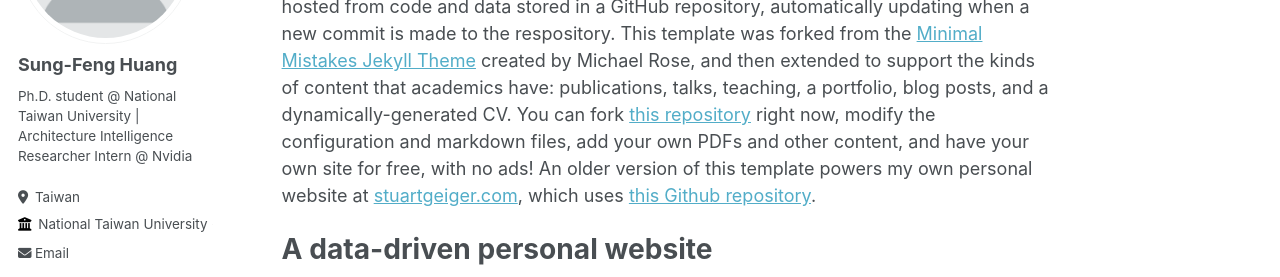
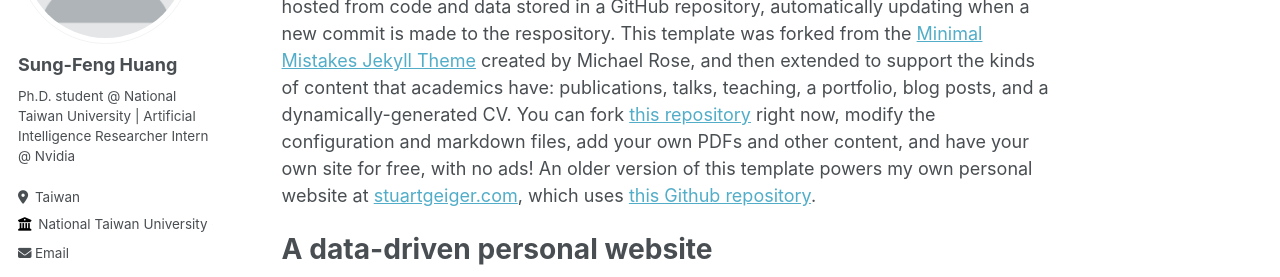
Before and after one commit to SungFeng-Huang/sungfeng-huang.github.io, a Jekyll site: the page built from _pages/about.md, in a window 1280 px wide. Shown: the part 237-514 px from the top of the page. Built offline with Jekyll 4.4.1, drawn with Linux system fonts in a browser that asks for light colours; some web fonts are replaced.

Commit message:
fix typo

```diff
--- a/_config.yml
+++ b/_config.yml
@@ -24,7 +24,7 @@ author:
   avatar           : "profile.png"
   name             : "Sung-Feng Huang"
   pronouns         : # example: "she/her"
-  bio              : "Ph.D. student @ National Taiwan University | Architecture Intelligence Researcher Intern @ Nvidia"
+  bio              : "Ph.D. student @ National Taiwan University | Artificial Intelligence Researcher Intern @ Nvidia"
   location         : "Taiwan"
   employer         : "National Taiwan University (NTU)"
   uri              : # URL
```
